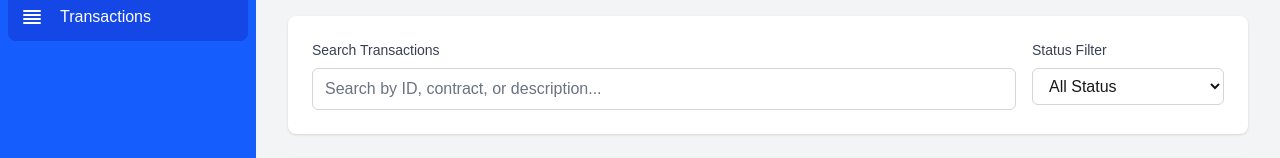
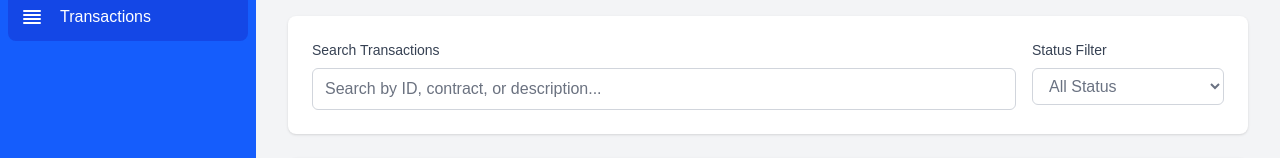
Before and after one commit to Kalygo-io/kalygo-v4, a Next.js app: page /dapp/transactions in a window 1280 px wide. Shown: the part 188-346 px from the top of the page. Built offline with nearby package versions, Linux system fonts and the light colour scheme.

Commit message:
minor tweak

```diff
--- a/src/app/dapp/transactions/page.tsx
+++ b/src/app/dapp/transactions/page.tsx
@@ -153,7 +153,9 @@ export default function TransactionsPage() {
                   </label>
                   <select
                     id="status"
-                    className="w-full px-3 py-2 border border-gray-300 rounded-md focus:outline-none focus:ring-2 focus:ring-blue-500 focus:border-transparent"
+                    className={`w-full px-3 py-2 border border-gray-300 rounded-md focus:outline-none focus:ring-2 focus:ring-blue-500 focus:border-transparent ${
+                      statusFilter === 'all' ? 'text-gray-500' : 'text-black'
+                    }`}
                     value={statusFilter}
                     onChange={(e) => setStatusFilter(e.target.value)}
                   >
```
